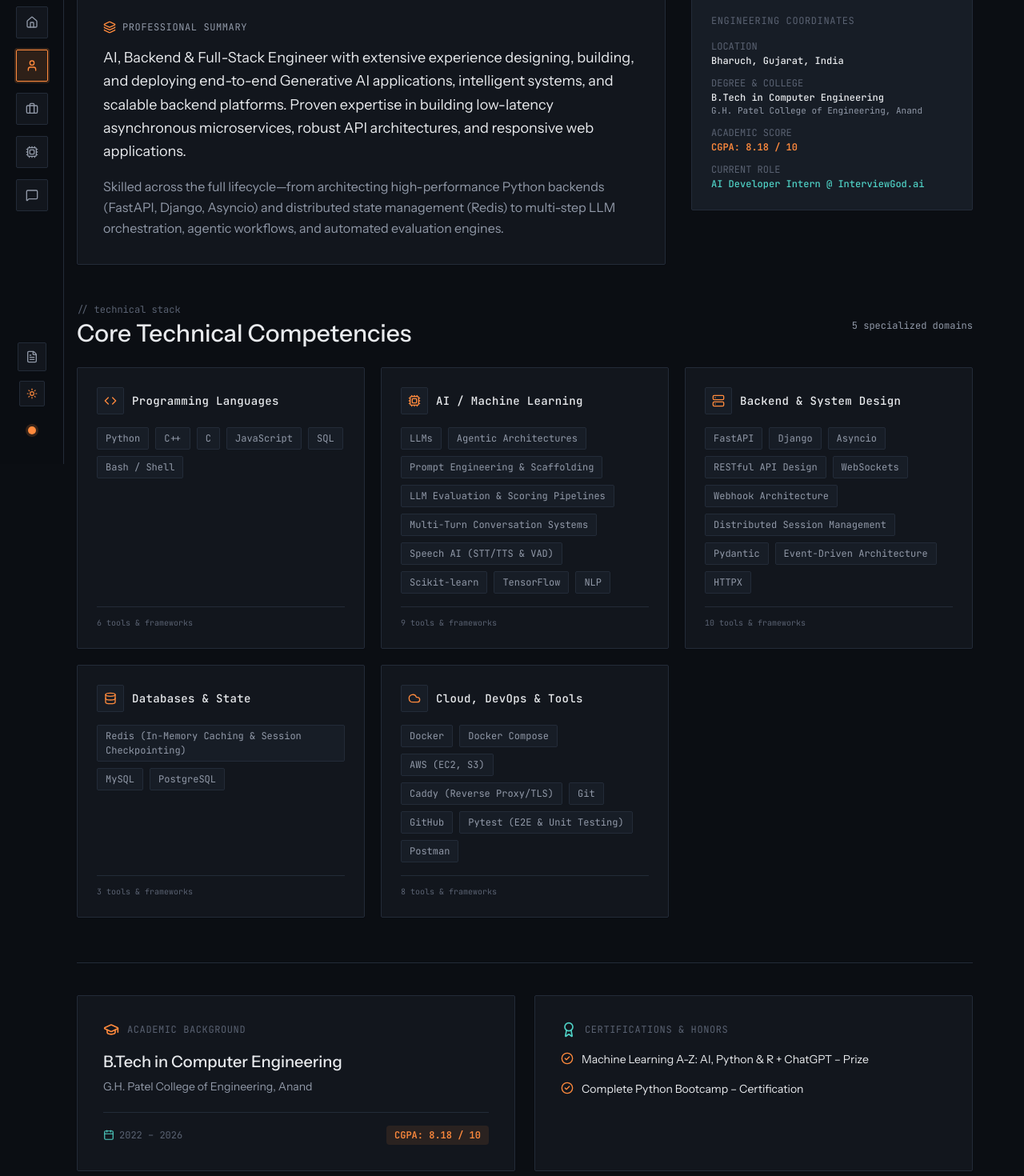
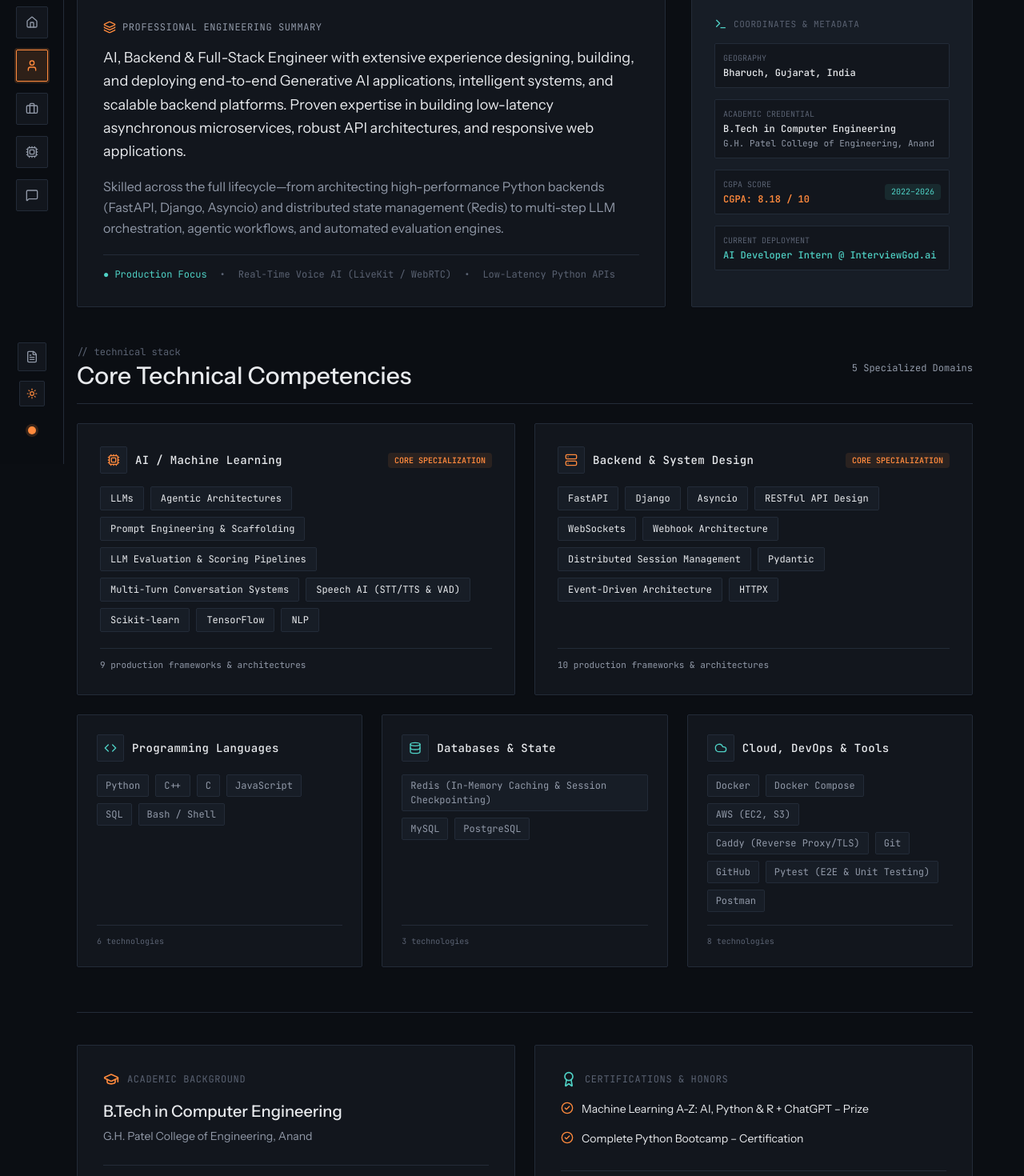
Before and after one commit to Dwij2710/Dwij-Portfolio, a React (Vite) app: page /about in a window 1280 px wide. Shown: the part 220-1690 px from the top of the page at 80% size. Built offline with nearby package versions, Linux system fonts and the light colour scheme; the HTML template or start-up script is replaced by a standard one.

Commit message:
design: refine About & Stack page with flagship 2-card + foundational 3-card layout to eliminate empty grid space

```diff
--- a/src/pages/AboutPage.tsx
+++ b/src/pages/AboutPage.tsx
@@ -1,37 +1,38 @@
 import { Link } from 'react-router-dom'
-import { ArrowRight, GraduationCap, Award, Calendar, CheckCircle2, Layers, Cpu, Server, Database, Cloud, Code } from 'lucide-react'
+import { ArrowRight, GraduationCap, Award, Calendar, CheckCircle2, Layers, Cpu, Server, Database, Cloud, Code, Sparkles, MapPin, Terminal } from 'lucide-react'
 import { profile, skillGroups, education, achievements } from '../lib/data'
 
 export default function AboutPage() {
-  const getIconForCategory = (title: string) => {
-    if (title.includes('Language')) return Code
-    if (title.includes('AI') || title.includes('Machine')) return Cpu
-    if (title.includes('Backend')) return Server
-    if (title.includes('Data')) return Database
-    return Cloud
-  }
+  // Separate into Flagship Domains and Foundation Domains for balanced layout
+  const flagshipSkills = skillGroups.filter(
+    (g) => g.title.includes('AI') || g.title.includes('Backend')
+  )
+  const foundationalSkills = skillGroups.filter(
+    (g) => !g.title.includes('AI') && !g.title.includes('Backend')
+  )
 
   return (
     <div className="py-8 md:py-12 max-w-container mx-auto">
-      {/* Header */}
+      {/* Page Header */}
       <div className="mb-10 border-b border-hairline pb-6">
         <p className="font-mono text-xs text-faint mb-2">// 01. engineering profile & stack</p>
         <h1 className="text-3xl sm:text-4xl lg:text-5xl font-medium tracking-tight text-ink">
           About & Architecture
         </h1>
         <p className="font-mono text-sm text-data mt-2">
-          AI & Backend Systems Engineer based in {profile.location}
+          AI & Backend Systems Engineer • Bharuch, Gujarat, India
         </p>
       </div>
 
       {/* 2-Column Overview Section */}
-      <div className="grid lg:grid-cols-12 gap-8 mb-12 items-start">
-        {/* Left: Bio Narrative */}
-        <section className="lg:col-span-8 bg-panel border border-hairline p-6 sm:p-8 rounded-sm shadow-sm space-y-4">
-          <div className="flex items-center gap-2 mb-2">
+      <div className="grid lg:grid-cols-12 gap-6 lg:gap-8 mb-12 items-stretch">
+        {/* Left: Professional Summary */}
+        <section className="lg:col-span-8 bg-panel border border-hairline p-6 sm:p-8 rounded-sm shadow-sm flex flex-col justify-between space-y-5">
+          <div className="space-y-4">
+            <div className="flex items-center gap-2">
               <Layers className="w-4 h-4 text-signal" />
               <h2 className="font-mono text-xs text-muted uppercase tracking-wider">
-              Professional Summary
+                Professional Engineering Summary
               </h2>
             </div>
             <p className="text-lg text-ink font-normal leading-relaxed">
@@ -40,64 +41,133 @@ export default function AboutPage() {
             <p className="text-base text-muted leading-relaxed">
               {profile.summary}
             </p>
+          </div>
+
+          <div className="pt-4 border-t border-hairline flex flex-wrap items-center gap-4 text-xs font-mono text-faint">
+            <span className="text-data">● Production Focus</span>
+            <span>•</span>
+            <span>Real-Time Voice AI (LiveKit / WebRTC)</span>
+            <span>•</span>
+            <span>Low-Latency Python APIs</span>
+          </div>
         </section>
 
-        {/* Right: Quick Specs Sidebar */}
-        <aside className="lg:col-span-4 bg-panel2 border border-hairline p-6 rounded-sm space-y-4">
-          <h3 className="font-mono text-xs text-faint uppercase tracking-wider mb-2">
-            Engineering Coordinates
+        {/* Right: Engineering Coordinates */}
+        <aside className="lg:col-span-4 bg-panel2 border border-hairline p-6 sm:p-7 rounded-sm shadow-sm flex flex-col justify-between space-y-4 font-mono text-xs">
+          <div>
+            <div className="flex items-center gap-2 mb-4">
+              <Terminal className="w-4 h-4 text-data" />
+              <h3 className="text-faint uppercase tracking-wider text-[11px]">
+                Coordinates & Metadata
               </h3>
-          <div className="space-y-3 font-mono text-xs">
-            <div>
-              <p className="text-faint">LOCATION</p>
+            </div>
+
+            <div className="space-y-3.5">
+              <div className="p-2.5 bg-panel border border-hairline rounded-sm">
+                <p className="text-faint text-[10px]">GEOGRAPHY</p>
                 <p className="text-ink font-medium mt-0.5">{profile.location}</p>
               </div>
+
+              <div className="p-2.5 bg-panel border border-hairline rounded-sm">
+                <p className="text-faint text-[10px]">ACADEMIC CREDENTIAL</p>
+                <p className="text-ink font-medium mt-0.5">{education.degree}</p>
+                <p className="text-muted text-[11px] mt-0.5">{education.school}</p>
+              </div>
+
+              <div className="p-2.5 bg-panel border border-hairline rounded-sm flex items-center justify-between">
                 <div>
-              <p className="text-faint">DEGREE & COLLEGE</p>
-              <p className="text-ink font-medium mt-0.5">{education.degree}</p>
-              <p className="text-muted text-[11px]">{education.school}</p>
-            </div>
-            <div>
-              <p className="text-faint">ACADEMIC SCORE</p>
+                  <p className="text-faint text-[10px]">CGPA SCORE</p>
                   <p className="text-signal font-semibold mt-0.5">{education.gpa}</p>
                 </div>
-            <div>
-              <p className="text-faint">CURRENT ROLE</p>
+                <span className="text-[10px] text-data bg-data/10 px-2 py-0.5 rounded">
+                  2022–2026
+                </span>
+              </div>
+
+              <div className="p-2.5 bg-panel border border-hairline rounded-sm">
+                <p className="text-faint text-[10px]">CURRENT DEPLOYMENT</p>
                 <p className="text-data font-medium mt-0.5">AI Developer Intern @ InterviewGod.ai</p>
+              </div>
             </div>
           </div>
         </aside>
       </div>
 
-      {/* Technical Skills Grid */}
-      <section className="mb-14">
-        <div className="flex items-center justify-between mb-6">
+      {/* Technical Skills Section */}
+      <section className="mb-14 space-y-6">
+        <div className="flex items-center justify-between border-b border-hairline pb-4">
           <div>
             <p className="font-mono text-xs text-faint mb-1">// technical stack</p>
             <h2 className="text-2xl sm:text-3xl font-medium text-ink">
               Core Technical Competencies
             </h2>
           </div>
-          <span className="font-mono text-xs text-muted">5 specialized domains</span>
+          <span className="font-mono text-xs text-muted">5 Specialized Domains</span>
         </div>
 
-        <div className="grid sm:grid-cols-2 lg:grid-cols-3 gap-5">
-          {skillGroups.map((group) => {
-            const Icon = getIconForCategory(group.title)
+        {/* Flagship Domains (2 large cards) */}
+        <div className="grid md:grid-cols-2 gap-6">
+          {flagshipSkills.map((group) => {
+            const isAI = group.title.includes('AI')
             return (
               <div
                 key={group.title}
-                className="bg-panel border border-hairline p-6 rounded-sm hover:border-signal/50 transition-all shadow-sm flex flex-col justify-between"
+                className="bg-panel border border-hairline p-6 sm:p-7 rounded-sm hover:border-signal/50 transition-all shadow-sm flex flex-col justify-between"
               >
                 <div>
-                  <div className="flex items-center gap-2.5 mb-4">
+                  <div className="flex items-center justify-between mb-4">
+                    <div className="flex items-center gap-2.5">
                       <div className="p-2 bg-panel2 border border-hairline rounded-sm text-signal">
-                      <Icon className="w-4 h-4" />
+                        {isAI ? <Cpu className="w-4 h-4" /> : <Server className="w-4 h-4" />}
                       </div>
                       <h3 className="text-ink font-medium font-mono text-sm tracking-wide">
                         {group.title}
                       </h3>
                     </div>
+                    <span className="font-mono text-[10px] text-signal font-semibold bg-signal/10 px-2 py-0.5 rounded">
+                      CORE SPECIALIZATION
+                    </span>
+                  </div>
+
+                  <div className="flex flex-wrap gap-2">
+                    {group.items.map((item) => (
+                      <span
+                        key={item}
+                        className="font-mono text-xs text-ink border border-hairline bg-panel2 rounded-sm px-3 py-1.5 hover:border-signal hover:text-signal transition-colors"
+                      >
+                        {item}
+                      </span>
+                    ))}
+                  </div>
+                </div>
+                <p className="font-mono text-[11px] text-muted mt-5 pt-3 border-t border-hairline">
+                  {group.items.length} production frameworks & architectures
+                </p>
+              </div>
+            )
+          })}
+        </div>
+
+        {/* Foundational Domains (3 balanced cards) */}
+        <div className="grid sm:grid-cols-2 lg:grid-cols-3 gap-6">
+          {foundationalSkills.map((group) => {
+            const isLang = group.title.includes('Language')
+            const isData = group.title.includes('Data')
+            return (
+              <div
+                key={group.title}
+                className="bg-panel border border-hairline p-6 rounded-sm hover:border-data/50 transition-all shadow-sm flex flex-col justify-between"
+              >
+                <div>
+                  <div className="flex items-center gap-2.5 mb-4">
+                    <div className="p-2 bg-panel2 border border-hairline rounded-sm text-data">
+                      {isLang ? <Code className="w-4 h-4" /> : isData ? <Database className="w-4 h-4" /> : <Cloud className="w-4 h-4" />}
+                    </div>
+                    <h3 className="text-ink font-medium font-mono text-sm tracking-wide">
+                      {group.title}
+                    </h3>
+                  </div>
+
                   <div className="flex flex-wrap gap-2">
                     {group.items.map((item) => (
                       <span
@@ -110,7 +180,7 @@ export default function AboutPage() {
                   </div>
                 </div>
                 <p className="font-mono text-[10px] text-faint mt-4 pt-3 border-t border-hairline">
-                  {group.items.length} tools & frameworks
+                  {group.items.length} technologies
                 </p>
               </div>
             )
@@ -118,10 +188,11 @@ export default function AboutPage() {
         </div>
       </section>
 
-      {/* Education & Achievements */}
+      {/* Education & Achievements in Balanced 2-Column Grid */}
       <section className="grid sm:grid-cols-2 gap-6 border-t border-hairline pt-10">
         {/* Education Card */}
-        <div className="bg-panel border border-hairline p-6 sm:p-8 rounded-sm shadow-sm">
+        <div className="bg-panel border border-hairline p-6 sm:p-8 rounded-sm shadow-sm flex flex-col justify-between">
+          <div>
             <div className="flex items-center gap-2.5 mb-4">
               <GraduationCap className="w-5 h-5 text-signal" />
               <h3 className="font-mono text-xs text-faint uppercase tracking-wider">
@@ -130,7 +201,9 @@ export default function AboutPage() {
             </div>
             <h4 className="text-xl font-medium text-ink">{education.degree}</h4>
             <p className="text-muted text-sm mt-1.5 leading-relaxed">{education.school}</p>
-          <div className="mt-5 pt-4 border-t border-hairline flex items-center justify-between font-mono text-xs text-faint">
+          </div>
+
+          <div className="mt-6 pt-4 border-t border-hairline flex items-center justify-between font-mono text-xs text-faint">
             <span className="flex items-center gap-1.5">
               <Calendar className="w-3.5 h-3.5 text-data" />
               {education.years}
@@ -142,7 +215,8 @@ export default function AboutPage() {
         </div>
 
         {/* Achievements Card */}
-        <div className="bg-panel border border-hairline p-6 sm:p-8 rounded-sm shadow-sm">
+        <div className="bg-panel border border-hairline p-6 sm:p-8 rounded-sm shadow-sm flex flex-col justify-between">
+          <div>
             <div className="flex items-center gap-2.5 mb-4">
               <Award className="w-5 h-5 text-data" />
               <h3 className="font-mono text-xs text-faint uppercase tracking-wider">
@@ -157,6 +231,11 @@ export default function AboutPage() {
                 </li>
               ))}
             </ul>
+          </div>
+
+          <div className="mt-6 pt-4 border-t border-hairline font-mono text-[11px] text-faint">
+            Verified technical certifications & achievements
+          </div>
         </div>
       </section>
 
```
Lines whose indentation alone changed are shown as unchanged.
